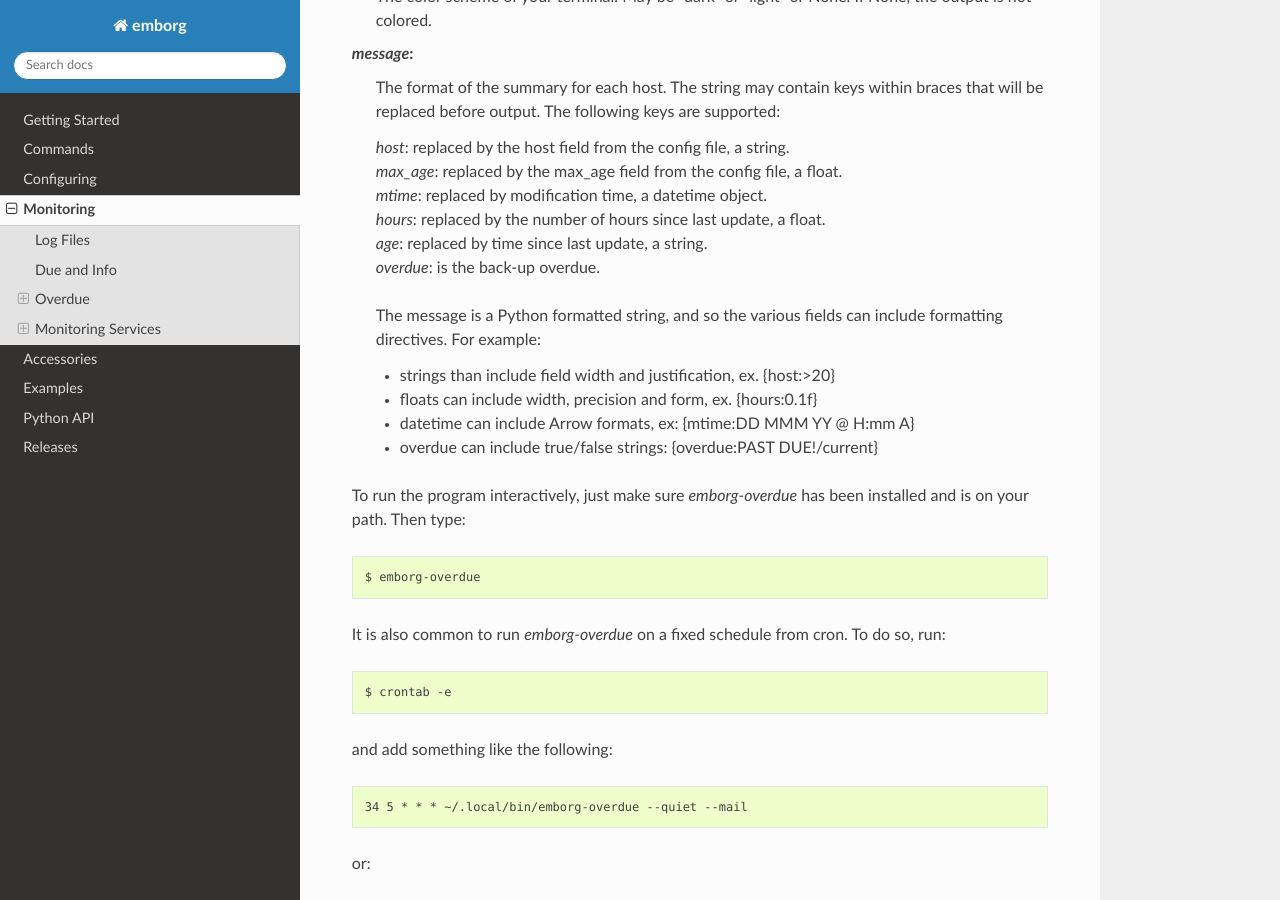
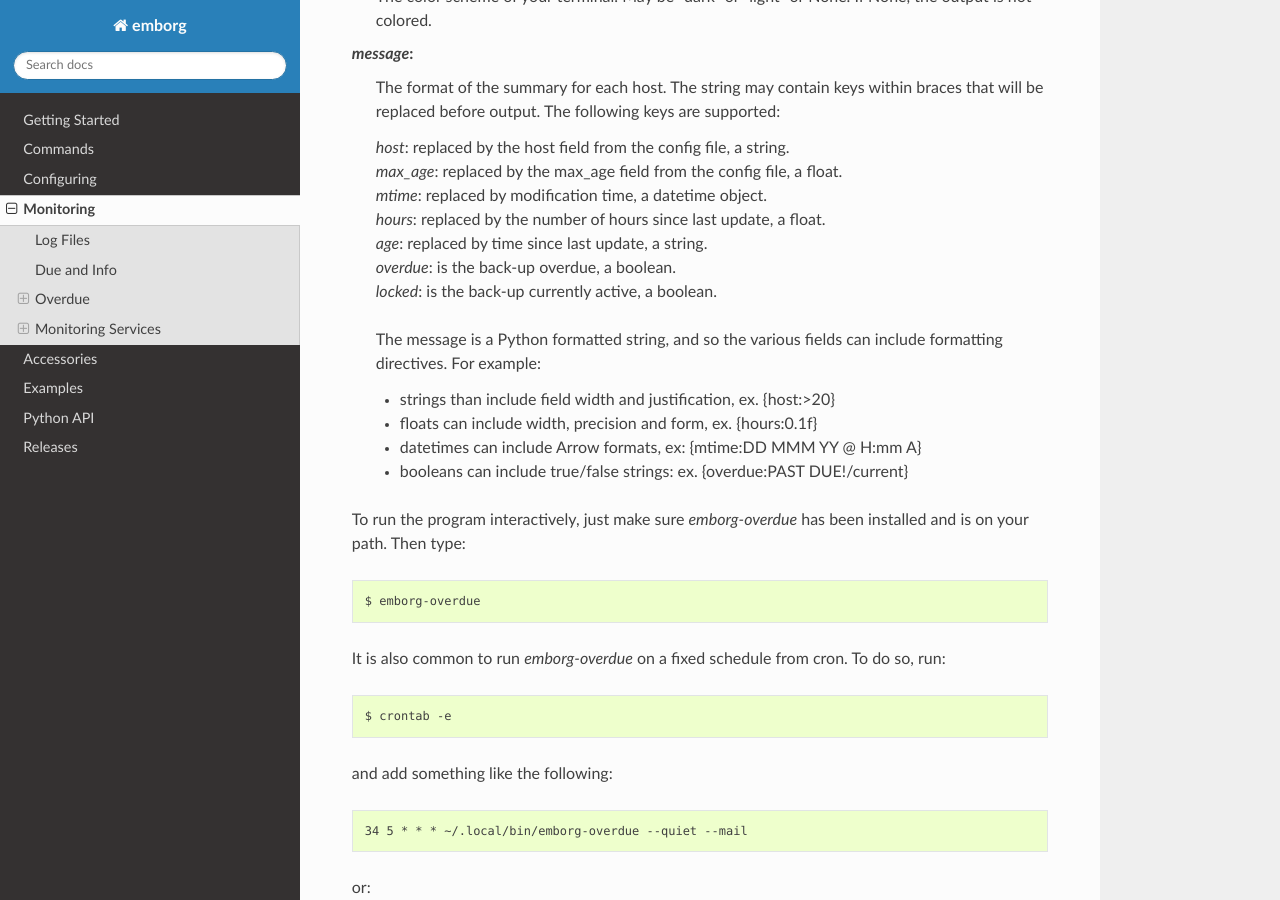
Before and after one commit to KenKundert/emborg, a Sphinx documentation site: the page built from doc/monitoring.rst, in a window 1280 px wide and 900 px high, scrolled down 2905 px. Built offline with Sphinx 7.4.7 and the Read the Docs theme 3.1.0, drawn with Linux system fonts in a browser that asks for light colours.

Commit message:
add support for locked field in overdue messages

```diff
--- a/doc/monitoring.rst
+++ b/doc/monitoring.rst
@@ -161,15 +161,16 @@ There are some additional settings available:
     | *mtime*: replaced by modification time, a datetime object.
     | *hours*: replaced by the number of hours since last update, a float.
     | *age*: replaced by time since last update, a string.
-    | *overdue*: is the back-up overdue.
+    | *overdue*: is the back-up overdue, a boolean.
+    | *locked*: is the back-up currently active, a boolean.
 
     The message is a Python formatted string, and so the various fields can include
     formatting directives.  For example:
 
     - strings than include field width and justification, ex. {host:>20}
     - floats can include width, precision and form, ex. {hours:0.1f}
-    - datetime can include Arrow formats, ex: {mtime:DD MMM YY @ H:mm A}
-    - overdue can include true/false strings: {overdue:PAST DUE!/current}
+    - datetimes can include Arrow formats, ex: {mtime:DD MMM YY @ H:mm A}
+    - booleans can include true/false strings: ex. {overdue:PAST DUE!/current}
 
 To run the program interactively, just make sure *emborg-overdue* has been
 installed and is on your path. Then type:
```
Also changed, not shown: doc/releases.rst (+9 -9 lines), 1 other file.
